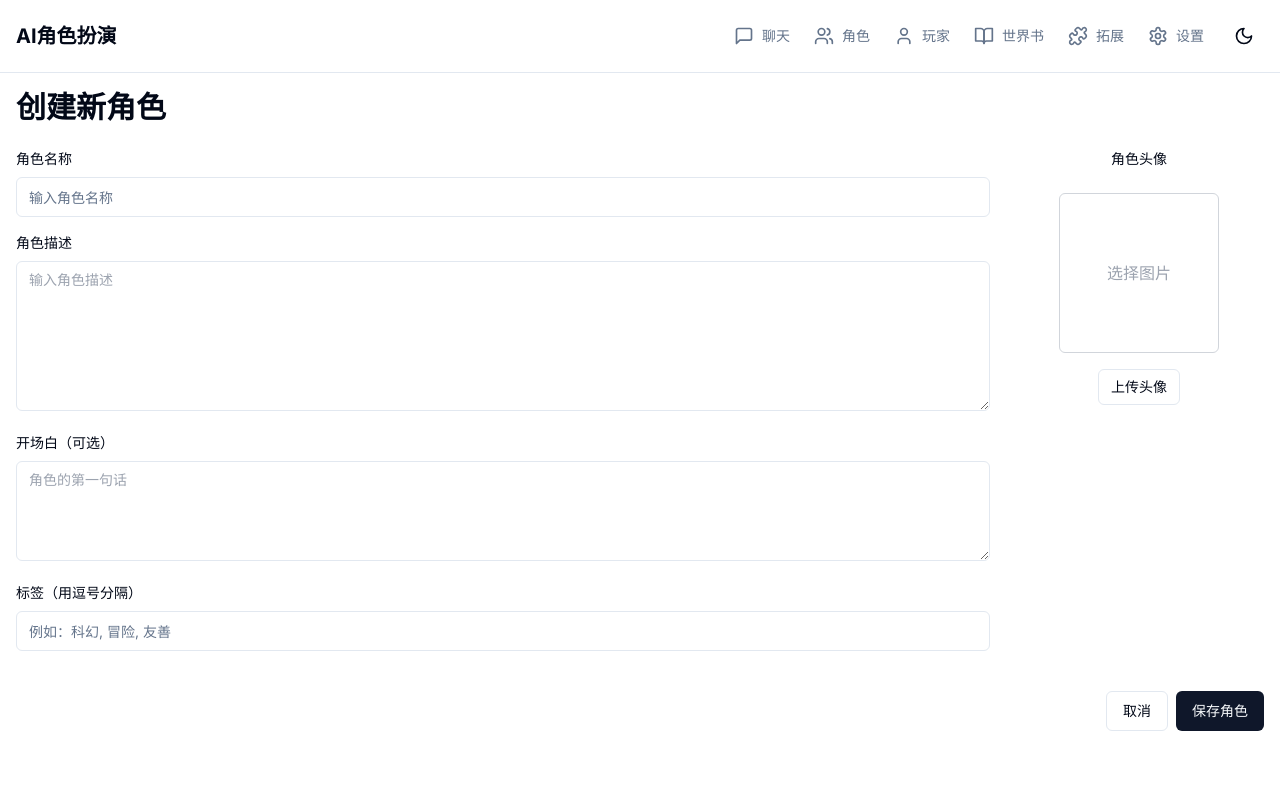
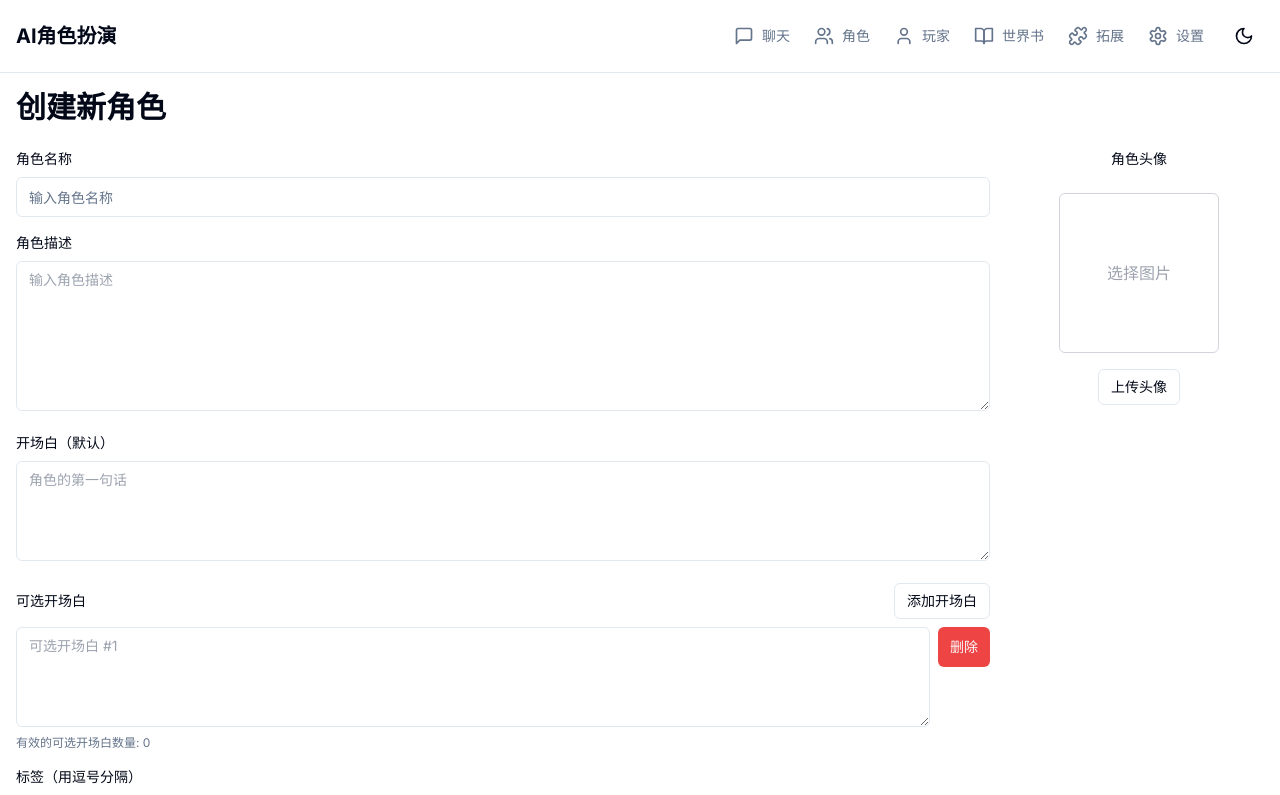
Before and after one commit to hcxmmx/YMG-re, a Next.js app: page /characters/new in a window 1280 px wide. Shown: the top 795 px of the page. Built offline with nearby package versions, Linux system fonts and the light colour scheme.

Commit message:
拓展角色模块，添加可选开场白

```diff
--- a/components/ui/character-form.tsx
+++ b/components/ui/character-form.tsx
@@ -21,11 +21,15 @@ export function CharacterForm({ initialCharacter, onSave, onCancel }: CharacterF
       name: "",
       description: "",
       firstMessage: "",
+      alternateGreetings: [],
       tags: [],
     }
   );
 
   const [avatarPreview, setAvatarPreview] = useState<string | null>(initialCharacter?.avatar || null);
+  const [alternateGreetings, setAlternateGreetings] = useState<string[]>(
+    initialCharacter?.alternateGreetings || [""]
+  );
   const fileInputRef = useRef<HTMLInputElement>(null);
   const router = useRouter();
 
@@ -56,6 +60,32 @@ export function CharacterForm({ initialCharacter, onSave, onCancel }: CharacterF
     setCharacter((prev) => ({ ...prev, tags: tagArray }));
   };
 
+  // 处理可选开场白输入
+  const handleAlternateGreetingChange = (index: number, value: string) => {
+    const newGreetings = [...alternateGreetings];
+    newGreetings[index] = value;
+    setAlternateGreetings(newGreetings);
+
+    // 同步更新到角色对象
+    const filteredGreetings = newGreetings.filter(greeting => greeting.trim() !== "");
+    setCharacter(prev => ({ ...prev, alternateGreetings: filteredGreetings }));
+  };
+
+  // 添加新的可选开场白字段
+  const addAlternateGreeting = () => {
+    setAlternateGreetings([...alternateGreetings, ""]);
+  };
+
+  // 删除可选开场白字段
+  const removeAlternateGreeting = (index: number) => {
+    const newGreetings = alternateGreetings.filter((_, i) => i !== index);
+    setAlternateGreetings(newGreetings);
+
+    // 同步更新到角色对象
+    const filteredGreetings = newGreetings.filter(greeting => greeting.trim() !== "");
+    setCharacter(prev => ({ ...prev, alternateGreetings: filteredGreetings }));
+  };
+
   // 保存角色
   const handleSave = async () => {
     if (!character.name) {
@@ -63,9 +93,13 @@ export function CharacterForm({ initialCharacter, onSave, onCancel }: CharacterF
       return;
     }
 
+    // 过滤掉空的开场白
+    const filteredGreetings = alternateGreetings.filter(greeting => greeting.trim() !== "");
+
     const id = character.id || generateId();
     const characterToSave = {
       ...character,
+      alternateGreetings: filteredGreetings,
       id,
     } as Character;
 
@@ -108,7 +142,7 @@ export function CharacterForm({ initialCharacter, onSave, onCancel }: CharacterF
           </div>
 
           <div className="space-y-2">
-            <label className="block text-sm font-medium">开场白（可选）</label>
+            <label className="block text-sm font-medium">开场白（默认）</label>
             <textarea
               name="firstMessage"
               value={character.firstMessage || ""}
@@ -117,6 +151,45 @@ export function CharacterForm({ initialCharacter, onSave, onCancel }: CharacterF
               placeholder="角色的第一句话"
               rows={3}
             />
+          </div>
+
+          <div className="space-y-2">
+            <div className="flex justify-between items-center mb-2">
+              <label className="block text-sm font-medium">可选开场白</label>
+              <Button
+                type="button"
+                variant="outline"
+                size="sm"
+                onClick={addAlternateGreeting}
+              >
+                添加开场白
+              </Button>
+            </div>
+
+            {alternateGreetings.map((greeting, index) => (
+              <div key={index} className="flex space-x-2 mb-2">
+                <textarea
+                  value={greeting}
+                  onChange={(e) => handleAlternateGreetingChange(index, e.target.value)}
+                  className="min-h-[100px] w-full rounded-md border border-input bg-background px-3 py-2 text-sm ring-offset-background"
+                  placeholder={`可选开场白 #${index + 1}`}
+                  rows={3}
+                />
+                <Button
+                  type="button"
+                  variant="destructive"
+                  size="sm"
+                  className="h-10 self-start"
+                  onClick={() => removeAlternateGreeting(index)}
+                >
+                  删除
+                </Button>
+              </div>
+            ))}
+
+            <p className="text-xs text-muted-foreground">
+              有效的可选开场白数量: {alternateGreetings.filter(g => g.trim() !== "").length}
+            </p>
           </div>
 
           <div className="space-y-2">
--- a/lib/storage.ts
+++ b/lib/storage.ts
@@ -37,6 +37,7 @@ interface AppDB extends DBSchema {
       name: string;
       description?: string;
       firstMessage?: string;
+      alternateGreetings?: string[];
       avatar?: string;
       tags?: string[];
       createdAt: number;
@@ -154,6 +155,7 @@ export const characterStorage = {
     name: string;
     description?: string;
     firstMessage?: string;
+    alternateGreetings?: string[];
     avatar?: string;
     tags?: string[];
   }) {
@@ -206,6 +208,7 @@ export const characterStorage = {
         name: "",
         description: "",
         firstMessage: "",
+        alternateGreetings: [],
         tags: []
       };
 
@@ -254,6 +257,21 @@ export const characterStorage = {
         characterData.firstMessage = data.char_greeting;
       } else if (data.first_message) {
         characterData.firstMessage = data.first_message;
+      }
+
+      // 处理可选开场白
+      if (data.data?.alternate_greetings && Array.isArray(data.data.alternate_greetings)) {
+        characterData.alternateGreetings = data.data.alternate_greetings.filter(Boolean);
+      } else if (data.alternate_greetings && Array.isArray(data.alternate_greetings)) {
+        characterData.alternateGreetings = data.alternate_greetings.filter(Boolean);
+      } else if (data.data?.alternate_messages && Array.isArray(data.data.alternate_messages)) {
+        characterData.alternateGreetings = data.data.alternate_messages.filter(Boolean);
+      } else if (data.alternate_messages && Array.isArray(data.alternate_messages)) {
+        characterData.alternateGreetings = data.alternate_messages.filter(Boolean);
+      } else if (data.data?.alternateGreetings && Array.isArray(data.data.alternateGreetings)) {
+        characterData.alternateGreetings = data.data.alternateGreetings.filter(Boolean);
+      } else if (data.alternateGreetings && Array.isArray(data.alternateGreetings)) {
+        characterData.alternateGreetings = data.alternateGreetings.filter(Boolean);
       }
 
       // 处理标签
@@ -325,6 +343,7 @@ export const characterStorage = {
         name: "",
         description: "",
         firstMessage: "",
+        alternateGreetings: [],
         tags: []
       };
 
@@ -333,6 +352,8 @@ export const characterStorage = {
         characterData.name = data.name;
       } else if (data.char_name) {
         characterData.name = data.char_name;
+      } else if (data.data?.name) {
+        characterData.name = data.data.name;
       }
 
       if (!characterData.name) {
@@ -344,14 +365,20 @@ export const characterStorage = {
 
       if (data.description) {
         descriptionParts.push(data.description);
+      } else if (data.data?.description) {
+        descriptionParts.push(data.data.description);
       }
 
       if (data.personality) {
         descriptionParts.push(`性格: ${data.personality}`);
+      } else if (data.data?.personality) {
+        descriptionParts.push(`性格: ${data.data.personality}`);
       }
 
       if (data.scenario) {
         descriptionParts.push(`场景: ${data.scenario}`);
+      } else if (data.data?.scenario) {
+        descriptionParts.push(`场景: ${data.data.scenario}`);
       }
 
       characterData.description = descriptionParts.join('\n\n');
@@ -359,13 +386,34 @@ export const characterStorage = {
       // 处理开场白
       if (data.first_mes) {
         characterData.firstMessage = data.first_mes;
+      } else if (data.data?.first_mes) {
+        characterData.firstMessage = data.data.first_mes;
       } else if (data.greeting) {
         characterData.firstMessage = data.greeting;
+      } else if (data.data?.greeting) {
+        characterData.firstMessage = data.data.greeting;
+      }
+
+      // 处理可选开场白
+      if (data.data?.alternate_greetings && Array.isArray(data.data.alternate_greetings)) {
+        characterData.alternateGreetings = data.data.alternate_greetings
+          .filter((g: any) => typeof g === 'string' && g.trim() !== '')
+          .map((g: string) => g.trim());
+      } else if (data.alternate_greetings && Array.isArray(data.alternate_greetings)) {
+        characterData.alternateGreetings = data.alternate_greetings
+          .filter((g: any) => typeof g === 'string' && g.trim() !== '')
+          .map((g: string) => g.trim());
+      } else if (data.data?.alternateGreetings && Array.isArray(data.data.alternateGreetings)) {
+        characterData.alternateGreetings = data.data.alternateGreetings
+          .filter((g: any) => typeof g === 'string' && g.trim() !== '')
+          .map((g: string) => g.trim());
       }
 
       // 处理标签
       if (data.tags && Array.isArray(data.tags)) {
         characterData.tags = data.tags;
+      } else if (data.data?.tags && Array.isArray(data.data.tags)) {
+        characterData.tags = data.data.tags;
       }
 
       // 处理头像 - 使用PNG文件本身作为头像
--- a/lib/types.ts
+++ b/lib/types.ts
@@ -66,6 +66,7 @@ export interface Character {
   name: string;
   description?: string;
   firstMessage?: string;  // 角色的开场白
+  alternateGreetings?: string[];  // 角色的可选开场白
   avatar?: string;        // 角色头像
   tags?: string[];        // 角色标签
   createdAt: number;
```
